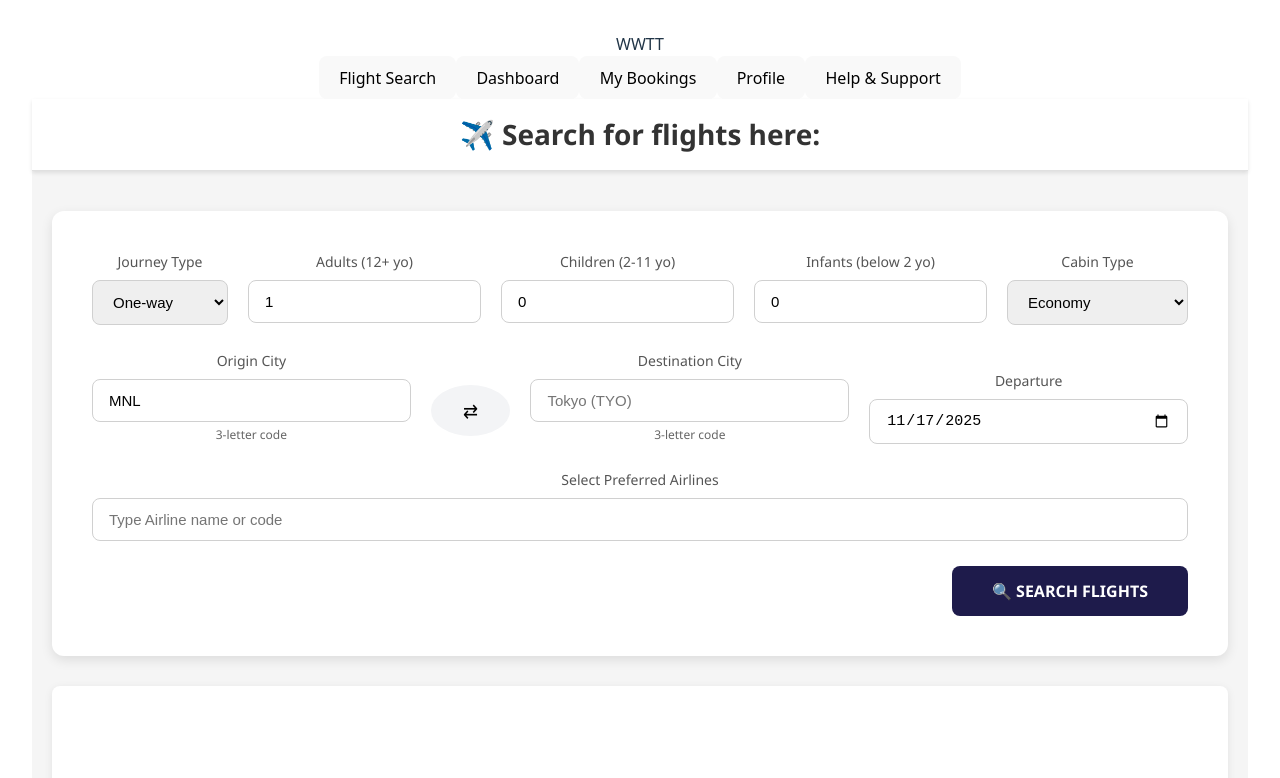
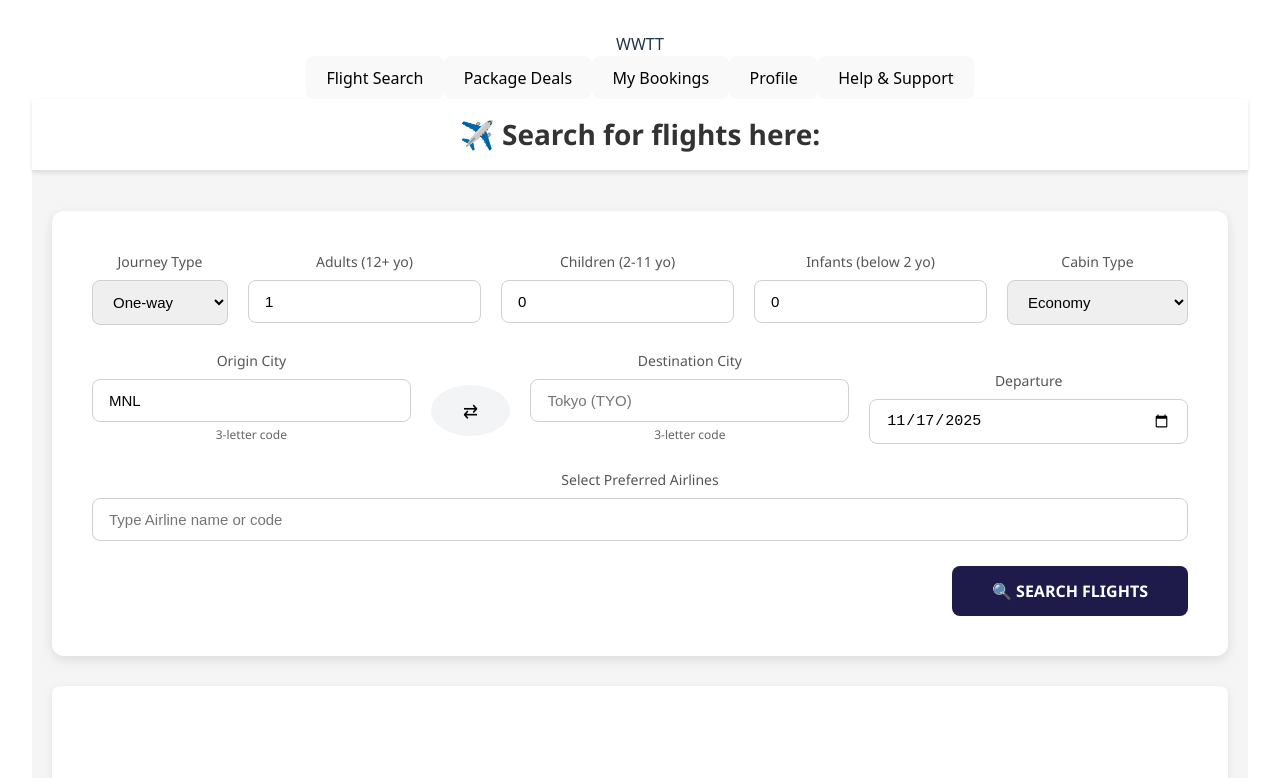
Before and after one commit to WanderWave-Travel-and-Tours/WWTT-Website, a React app in the folder frontend/: page / in a window 1280 px wide. Shown: the top 778 px of the page. Built offline with nearby package versions, Linux system fonts and the light colour scheme; the HTML template or start-up script is replaced by a standard one.

Commit message:
feat: package tour landing page for navigation

```diff
--- a/frontend/src/App.jsx
+++ b/frontend/src/App.jsx
@@ -1,13 +1,7 @@
 import { useState } from 'react'
 import './App.css'
-import FlightSearch from './components/flightSearch';
-
-const Dashboard = () => (
-  <div className="min-h-screen bg-blue-50 p-8">
-    <h1 className="text-4xl font-bold text-blue-900">Dashboard</h1>
-    <p className="mt-4 text-gray-700">Welcome to the dashboard page</p>
-  </div>
-)
+import FlightSearch from './components/flightSearch/flightSearch';
+import PackageDeals from './components/packagedeals/packageDeals';
 
 const Bookings = () => (
   <div className="min-h-screen bg-green-50 p-8">
@@ -35,7 +29,7 @@ function App() {
 
   const pages = {
     flights: { name: 'Flight Search', component: FlightSearch },
-    dashboard: { name: 'Dashboard', component: Dashboard },
+    dashboard: { name: 'Package Deals', component: PackageDeals },
     bookings: { name: 'My Bookings', component: Bookings },
     profile: { name: 'Profile', component: Profile },
     help: { name: 'Help & Support', component: Help },
--- /dev/null
+++ b/frontend/src/components/packageDeals/packageDeals.jsx
@@ -0,0 +1,18 @@
+import { useState } from 'react';
+import './PackageDeals.css';
+
+function PackageDeals() {
+  return (
+    <div className="package-deals-container">
+      <div className="header">
+        <h1>🎁 Package Deals</h1>
+      </div>
+
+      <div className="search-container">
+        <p>Check out our amazing travel packages</p>
+      </div>
+    </div>
+  );
+}
+
+export default PackageDeals;
```
Also changed, not shown: frontend/src/components/flightSearch/flightSearch.css (renamed from frontend/src/components/flightSearch.css), frontend/src/components/flightSearch/flightSearch.jsx (renamed from frontend/src/components/flightSearch.jsx), frontend/src/components/packageDeals/packageDeals.css (added).
